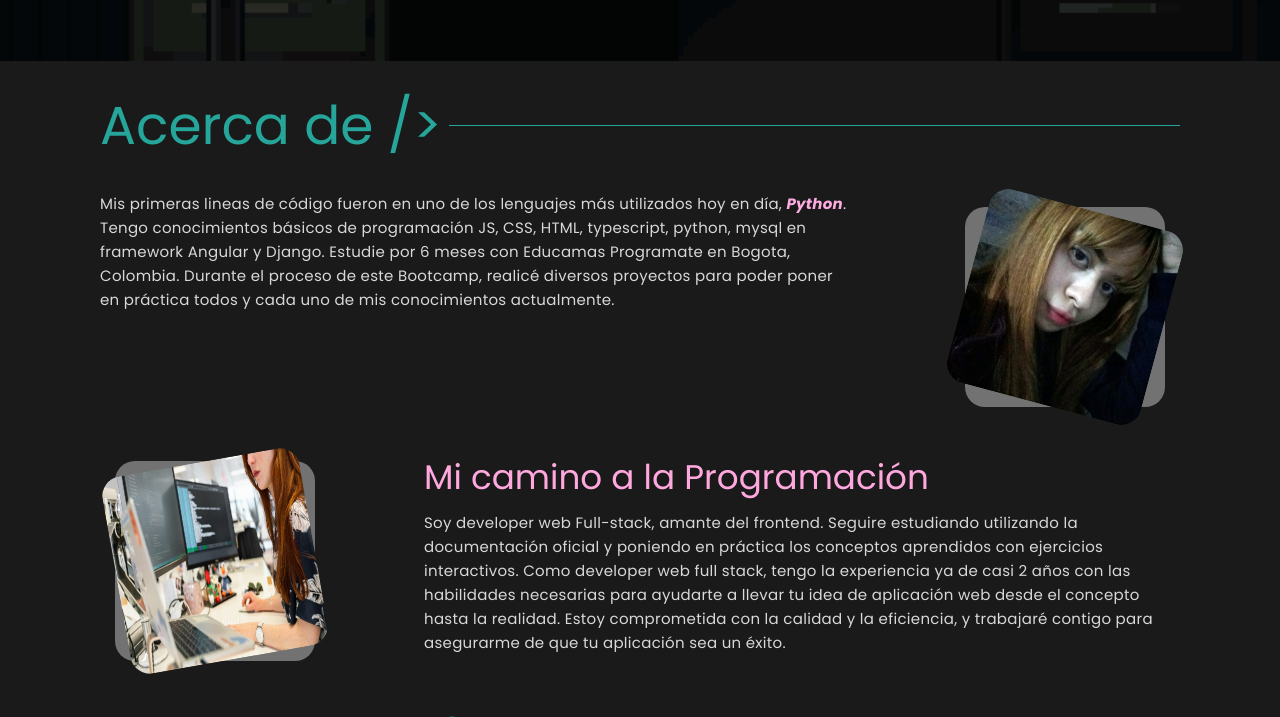
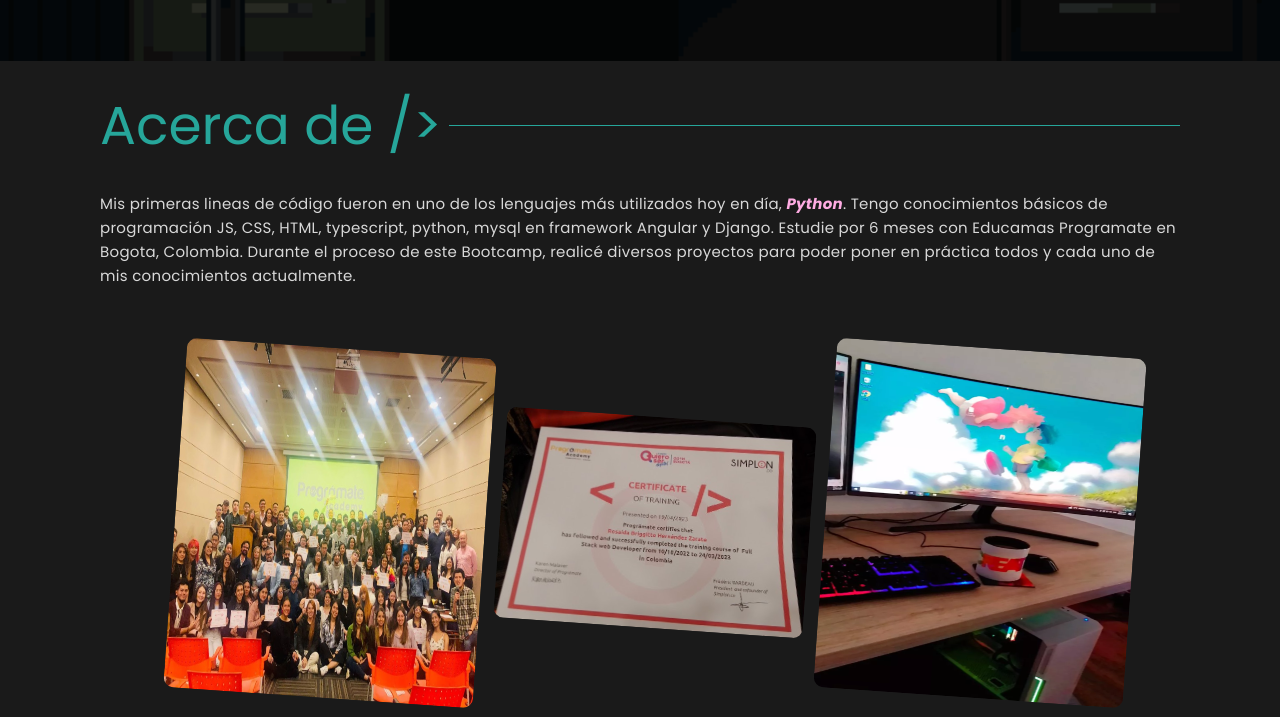
Before and after one commit to Rosaidabhz/portfolio-rosaidabhz, a plain HTML site: page index.html in a window 1280 px wide. Shown: the part 803-1520 px from the top of the page. Drawn offline with nearby package versions, Linux system fonts and the light colour scheme.

Commit message:
septiembre11

```diff
--- a/index.html
+++ b/index.html
@@ -14,7 +14,6 @@
         rel="stylesheet">
     <link rel="shortcut icon" href="assets/logo/logo.png" type="image/x-icon">
     <link rel="stylesheet" href="https://cdnjs.cloudflare.com/ajax/libs/materialize/1.0.0/css/materialize.min.css">
-
 
     <title>Portfolio | Rosaidabhz</title>
     <!-- <meta name="description" content="Portafolio personal de Rosi Hernandez, Desarrollador Web. Aquí podrás encontrar una recopilación de mis proyectos y servicios, así como mis habilidades y experiencia laboral. Me apasiona el desarrollo web  y me encanta crear soluciones innovadoras para cada nuevo proyecto que se me presenta. En mi sitio web encontrarás toda la información que necesitas saber acerca de mis habilidades, mi proceso de trabajo y los proyectos en los que he trabajado. "> -->
@@ -104,9 +103,13 @@
                         </li>
                         <li>
 
-                            <a  class="social-links__a" href="https://www.instagram.com/rosibrig/"  target="_blank" rel="noopener noreferrer">
-                                <svg class="link__icon" xmlns="http://www.w3.org/2000/svg" x="0px" y="0px"  width="24" height="24" viewBox="0 0 30 30">
-                                <path d="M 9.9980469 3 C 6.1390469 3 3 6.1419531 3 10.001953 L 3 20.001953 C 3 23.860953 6.1419531 27 10.001953 27 L 20.001953 27 C 23.860953 27 27 23.858047 27 19.998047 L 27 9.9980469 C 27 6.1390469 23.858047 3 19.998047 3 L 9.9980469 3 z M 22 7 C 22.552 7 23 7.448 23 8 C 23 8.552 22.552 9 22 9 C 21.448 9 21 8.552 21 8 C 21 7.448 21.448 7 22 7 z M 15 9 C 18.309 9 21 11.691 21 15 C 21 18.309 18.309 21 15 21 C 11.691 21 9 18.309 9 15 C 9 11.691 11.691 9 15 9 z M 15 11 A 4 4 0 0 0 11 15 A 4 4 0 0 0 15 19 A 4 4 0 0 0 19 15 A 4 4 0 0 0 15 11 z"></path>
+                            <a class="social-links__a" href="https://www.instagram.com/rosibrig/" target="_blank"
+                                rel="noopener noreferrer">
+                                <svg class="link__icon" xmlns="http://www.w3.org/2000/svg" x="0px" y="0px" width="24"
+                                    height="24" viewBox="0 0 30 30">
+                                    <path
+                                        d="M 9.9980469 3 C 6.1390469 3 3 6.1419531 3 10.001953 L 3 20.001953 C 3 23.860953 6.1419531 27 10.001953 27 L 20.001953 27 C 23.860953 27 27 23.858047 27 19.998047 L 27 9.9980469 C 27 6.1390469 23.858047 3 19.998047 3 L 9.9980469 3 z M 22 7 C 22.552 7 23 7.448 23 8 C 23 8.552 22.552 9 22 9 C 21.448 9 21 8.552 21 8 C 21 7.448 21.448 7 22 7 z M 15 9 C 18.309 9 21 11.691 21 15 C 21 18.309 18.309 21 15 21 C 11.691 21 9 18.309 9 15 C 9 11.691 11.691 9 15 9 z M 15 11 A 4 4 0 0 0 11 15 A 4 4 0 0 0 15 19 A 4 4 0 0 0 19 15 A 4 4 0 0 0 15 11 z">
+                                    </path>
                                 </svg></a>
                         </li>
                     </ul>
@@ -129,7 +132,8 @@
 
                         <div class="container__content">
                             <p>Hola, soy</p>
-                            <h1 class="content__titulo h1-desktop" style="--hero-text-color:var(--white-color);">Rosaida Hernández
+                            <h1 class="content__titulo h1-desktop" style="--hero-text-color:var(--white-color);">Rosaida
+                                Hernández
                             </h1>
                         </div>
 
@@ -172,48 +176,70 @@
             <h2 class="tittle--left">Acerca de /></h2>
 
             <div class="about__container">
-                <article class="about__article flex-item">
 
                 <div class="article__container--texto">
                     <p>
                         Mis primeras lineas de código fueron en uno de los lenguajes más
                         utilizados hoy en día, <i>Python</i>. Tengo conocimientos básicos de
                         programación JS, CSS, HTML, typescript, python, mysql en framework Angular y
-                            Django. Estudie por 6 meses con Educamas Programate en Bogota, Colombia. Durante el proceso de este Bootcamp,
+                        Django. Estudie por 6 meses con Educamas Programate en Bogota, Colombia. Durante el proceso de
+                        este Bootcamp,
                         realicé diversos proyectos para poder poner en práctica todos y cada uno de mis
                         conocimientos actualmente.
                     </p>
                 </div>
 
-                </article>
 
-                <article class="about__article--img ">
-                    <img src="assets/img/webp/1690559534280.jpeg" alt="Neremias-Veron-personal" loading="lazy">
-                </article>
+
+            </div>
+            <section class="section__about max-growth section-pd full-lg-screen">
+
+                <div class="img__container">
+                    <div class="img__item">
+                        <img src="assets/img/webp/programate.jpg" alt="Neremias-veron-formal" loading="lazy">
                     </div>
 
+
+                    <div class="img__item ">
+                        <img src="assets/img/webp/certificate.jpeg" alt="Neremias-veron-formal" loading="lazy"
+                            style="height: 100% !important;">
+                    </div>
+                    <div class="img__item ">
+                        <img src="assets/img/webp/creatrs.webp" alt="Your-Image-Alt-Text" loading="lazy">
+                    </div>
+
+                </div>
+
+            </section>
             <div class="about__container about__container--invert">
                 <article class="about__article">
                     <h4 class="about__subtitle">Mi camino a la Programación</h4>
 
                     <div class="article__container--texto">
                         <p>
-                            Soy developer web Full-stack, amante del frontend. Seguire estudiando utilizando la
-                            documentación oficial y poniendo en práctica los conceptos aprendidos con ejercicios
-                            interactivos. Como developer web full stack, tengo la experiencia ya de casi 2 años con las habilidades
-                            necesarias para ayudarte a llevar tu idea de aplicación web desde el concepto hasta la
-                            realidad. Estoy comprometida con la calidad y la eficiencia, y trabajaré contigo para
-                            asegurarme de que tu aplicación sea un éxito.
+                            Como desarrolladora web Full-stack, me apasiona especialmente el mundo del Frontend. Mi
+                            enfoque constante es la mejora continua, lo que implica estudiar la documentación oficial y
+                            poner en práctica los conceptos a través de ejercicios interactivos. Con casi 2 años de
+                            experiencia en la industria, he adquirido las habilidades necesarias para ayudarte a
+                            transformar tu visión de una aplicación web desde la fase conceptual hasta la realización
+                            completa.
+
+                            Mi compromiso con la calidad y la eficiencia me lleva a trabajar de la mano contigo,
+                            asegurándome de que tu aplicación alcance el éxito deseado. Estoy aquí para impulsar tus
+                            ideas y proyectos al máximo potencial. Espero con
+                            entusiasmo la oportunidad de colaborar contigo.
                         </p>
                     </div>
 
                 </article>
 
                 <article class="about__article--img about__article--rotate">
-                    <img src=" assets/img/webp/woman-coding.jpg" alt="Neremias-veron-formal" loading="lazy">
+                    <img src=" assets/img/webp/img.jpg" alt="Neremias-veron-formal" loading="lazy">
                 </article>
             </div>
         </section>
+
+
 
 
         <!-- SKILLS---------------------------------- -->
@@ -265,7 +291,8 @@
                             <div>
                                 <img class="skill__icons" src="assets/icons/canva.svg" alt="canva" loading="lazy">
                                 <img class="skill__icons" src="assets/icons/figma.svg" alt="figma" loading="lazy">
-                                <img class="skill__icons" src="assets/icons/Adobe_Photoshop_CC_icon.svg" alt="Photoshop" loading="lazy">
+                                <img class="skill__icons" src="assets/icons/Adobe_Photoshop_CC_icon.svg" alt="Photoshop"
+                                    loading="lazy">
 
                             </div>
 
@@ -278,14 +305,16 @@
                             <h5>FrontEnd</h5>
                             <br>
                             <p>
-                                Me especializo en HTML, Bootstrap, CSS y JavaScript. Puedo crear diseños atractivos y funcionales,
+                                Me especializo en HTML, Bootstrap, CSS y JavaScript. Puedo crear diseños atractivos y
+                                funcionales,
                                 que sean accesibles y adaptables a diferentes dispositivos y resoluciones de pantalla.
                             </p>
                             <div>
-                                <img  class="skill__icons" src="assets/icons/Bootstrap_logo.svg" alt="Bootstrap" loading="lazy">
+                                <img class="skill__icons" src="assets/icons/Bootstrap_logo.svg" alt="Bootstrap"
+                                    loading="lazy">
                                 <img class="skill__icons" src="assets/icons/html.svg" alt="html" loading="lazy">
                                 <img class="skill__icons" src="assets/icons/css.svg" alt="css" loading="lazy">
-                                <img  class="skill__icons" src="assets/icons/js.svg" alt="JavaScript" loading="lazy">
+                                <img class="skill__icons" src="assets/icons/js.svg" alt="JavaScript" loading="lazy">
                             </div>
                         </aside>
                     </div>
@@ -376,7 +405,8 @@
                             <small><b>TIPO:</b></small>
                             <small class="text-detalles">Desktop - mobil / Angular, typescript</small>
                             <small><b>ENLACE:</b></small>
-                            <a href="https://rosaidabhz.github.io/avc-import/" target="_blank" rel="noopener">Ver enlace  avc-import </a>
+                            <a href="https://rosaidabhz.github.io/avc-import/" target="_blank" rel="noopener">Ver enlace
+                                avc-import </a>
                         </aside>
                     </div>
                 </article>
@@ -395,15 +425,18 @@
                     <img src="assets/img/webp/Pokeapi.png" alt="proyecto-2">
                     <div class="project__modales--info">
                         <h4>PokeAPI</h4>
-                        <p>La base de la pokedex gira entorno al servicio que llama la PokeApi, esta funcion es llamada a cada uno de los componentes
-                            generados al inicio del proyecto y el TS de cada componente se encarga de llamar los datos requeridos desde la PokeAPI. </p>
+                        <p>La base de la pokedex gira entorno al servicio que llama la PokeApi, esta funcion es llamada
+                            a cada uno de los componentes
+                            generados al inicio del proyecto y el TS de cada componente se encarga de llamar los datos
+                            requeridos desde la PokeAPI. </p>
                         <aside class="project__detalles">
                             <small><b>FECHA:</b></small>
-                            <small class="text-detalles" > 07/12/2022</small>
+                            <small class="text-detalles"> 07/12/2022</small>
                             <small><b>TIPO:</b></small>
-                            <small class="text-detalles" >Web</small>
+                            <small class="text-detalles">Web</small>
                             <small><b>ENLACE:</b></small>
-                            <a href="https://rosaidabhz.github.io/pokedex/" target="_blank" rel="noopener">Ver enlace  pokedex </a>
+                            <a href="https://rosaidabhz.github.io/pokedex/" target="_blank" rel="noopener">Ver enlace
+                                pokedex </a>
                         </aside>
                     </div>
                 </article>
@@ -423,13 +456,16 @@
                     <div class="project__modales--info">
                         <h4>Movie app</h4>
                         <p>El manejo de base de datos mediante el uso de FastApi nos permite manipular informacion de
-                            tablas mediante el uso de logica de progrmacion orientada a objetos, en esta caso haciendo uso
-                            de python, para esto hace manejo de la siguiente estructura Models - Schemas - Services - Routes</p>
+                            tablas mediante el uso de logica de progrmacion orientada a objetos, en esta caso haciendo
+                            uso
+                            de python, para esto hace manejo de la siguiente estructura Models - Schemas - Services -
+                            Routes</p>
                         <aside class="project__detalles">
                             <small><b>FECHA:</b></small>
-                            <small class="text-detalles" >02/02/2023</small>
+                            <small class="text-detalles">02/02/2023</small>
                             <small><b>ENLACE:</b></small>
-                            <a href="https://github.com/Rosaidabhz/my-movie-app-1" target="_blank" rel="noopener">Ver enlace  my-movie-app-1</a>
+                            <a href="https://github.com/Rosaidabhz/my-movie-app-1" target="_blank" rel="noopener">Ver
+                                enlace my-movie-app-1</a>
                         </aside>
                     </div>
             </div>
@@ -446,15 +482,19 @@
                     <img src="assets/img/webp/2.png" alt="proyecto-4">
                     <div class="project__modales--info">
                         <h4>PokeAPI</h4>
-                        <p>Nuestro objetivo con este proyecto es destacar y dar visibilidad a los Consejos Locales de Juventud y Curules Especiales, cubriendo la necesidad de crear una serie de micrositios donde el administrador tenga acceso a crear estos espacios y de esta forma,
-                            ver la información que publique cada Consejo Local de Juventud y Curul Especial de manera independiente.</p>
+                        <p>Nuestro objetivo con este proyecto es destacar y dar visibilidad a los Consejos Locales de
+                            Juventud y Curules Especiales, cubriendo la necesidad de crear una serie de micrositios
+                            donde el administrador tenga acceso a crear estos espacios y de esta forma,
+                            ver la información que publique cada Consejo Local de Juventud y Curul Especial de manera
+                            independiente.</p>
                         <aside class="project__detalles">
                             <small><b>FECHA:</b></small>
-                            <small class="text-detalles" > 04 / 03 / 2023 - 28/ 03 / 2023</small>
+                            <small class="text-detalles"> 04 / 03 / 2023 - 28/ 03 / 2023</small>
                             <small><b>TIPO:</b></small>
-                            <small class="text-detalles" >Lading page mobil y escritorio</small>
+                            <small class="text-detalles">Lading page mobil y escritorio</small>
                             <small><b>ENLACE:</b></small>
-                            <a href="https://github.com/programateacademy/CDJ" target="_blank" rel="noopener">Ver enlace CDJ</a>
+                            <a href="https://github.com/programateacademy/CDJ" target="_blank" rel="noopener">Ver enlace
+                                CDJ</a>
                         </aside>
                     </div>
                 </article>
@@ -517,8 +557,12 @@
                                         d="M12.026,2c-5.509,0-9.974,4.465-9.974,9.974c0,4.406,2.857,8.145,6.821,9.465	c0.499,0.09,0.679-0.217,0.679-0.481c0-0.237-0.008-0.865-0.011-1.696c-2.775,0.602-3.361-1.338-3.361-1.338	c-0.452-1.152-1.107-1.459-1.107-1.459c-0.905-0.619,0.069-0.605,0.069-0.605c1.002,0.07,1.527,1.028,1.527,1.028	c0.89,1.524,2.336,1.084,2.902,0.829c0.091-0.645,0.351-1.085,0.635-1.334c-2.214-0.251-4.542-1.107-4.542-4.93	c0-1.087,0.389-1.979,1.024-2.675c-0.101-0.253-0.446-1.268,0.099-2.64c0,0,0.837-0.269,2.742,1.021	c0.798-0.221,1.649-0.332,2.496-0.336c0.849,0.004,1.701,0.115,2.496,0.336c1.906-1.291,2.742-1.021,2.742-1.021	c0.545,1.372,0.203,2.387,0.099,2.64c0.64,0.696,1.024,1.587,1.024,2.675c0,3.833-2.33,4.675-4.552,4.922	c0.355,0.308,0.675,0.916,0.675,1.846c0,1.334-0.012,2.41-0.012,2.737c0,0.267,0.178,0.577,0.687,0.479	C19.146,20.115,22,16.379,22,11.974C22,6.465,17.535,2,12.026,2z" />
                                 </svg></a>
 
-                                <a href="https://www.instagram.com/rosibrig/" target="_blank" rel="noopener"><svg xmlns="http://www.w3.org/2000/svg" x="0px" y="0px" width="100" height="100" viewBox="0 0 30 30">
-                                    <path d="M 9.9980469 3 C 6.1390469 3 3 6.1419531 3 10.001953 L 3 20.001953 C 3 23.860953 6.1419531 27 10.001953 27 L 20.001953 27 C 23.860953 27 27 23.858047 27 19.998047 L 27 9.9980469 C 27 6.1390469 23.858047 3 19.998047 3 L 9.9980469 3 z M 22 7 C 22.552 7 23 7.448 23 8 C 23 8.552 22.552 9 22 9 C 21.448 9 21 8.552 21 8 C 21 7.448 21.448 7 22 7 z M 15 9 C 18.309 9 21 11.691 21 15 C 21 18.309 18.309 21 15 21 C 11.691 21 9 18.309 9 15 C 9 11.691 11.691 9 15 9 z M 15 11 A 4 4 0 0 0 11 15 A 4 4 0 0 0 15 19 A 4 4 0 0 0 19 15 A 4 4 0 0 0 15 11 z"></path>
+                            <a href="https://www.instagram.com/rosibrig/" target="_blank" rel="noopener"><svg
+                                    xmlns="http://www.w3.org/2000/svg" x="0px" y="0px" width="100" height="100"
+                                    viewBox="0 0 30 30">
+                                    <path
+                                        d="M 9.9980469 3 C 6.1390469 3 3 6.1419531 3 10.001953 L 3 20.001953 C 3 23.860953 6.1419531 27 10.001953 27 L 20.001953 27 C 23.860953 27 27 23.858047 27 19.998047 L 27 9.9980469 C 27 6.1390469 23.858047 3 19.998047 3 L 9.9980469 3 z M 22 7 C 22.552 7 23 7.448 23 8 C 23 8.552 22.552 9 22 9 C 21.448 9 21 8.552 21 8 C 21 7.448 21.448 7 22 7 z M 15 9 C 18.309 9 21 11.691 21 15 C 21 18.309 18.309 21 15 21 C 11.691 21 9 18.309 9 15 C 9 11.691 11.691 9 15 9 z M 15 11 A 4 4 0 0 0 11 15 A 4 4 0 0 0 15 19 A 4 4 0 0 0 19 15 A 4 4 0 0 0 15 11 z">
+                                    </path>
                                 </svg></a>
                         </small>
                     </aside>
--- a/style.css
+++ b/style.css
@@ -95,6 +95,7 @@ p{
     line-height: 1.6rem;
     letter-spacing: 0.3px;
     color: rgb(216, 216, 216);
+
 }
 i{
     color: white;
@@ -426,7 +427,8 @@ img{
     max-width: 1200px;
 }
 .section-pd{
-    padding: 0rem;
+    padding: 1rem;
+
 }
 .txt-center{
     text-align: center;
@@ -706,7 +708,7 @@ img{
 .about__article--img{
 
     width: 200px;
-    margin-bottom: 2rem;
+    margin: 1rem;
     margin-left: auto;
     margin-right: auto;
 
@@ -715,6 +717,8 @@ img{
     animation: float 6s ease-in-out infinite;
     background-color: rgba(255, 255, 255, 0.384);
 }
+
+
 .about__article--img > img {
     display: block;
     border-radius: 10%;
@@ -725,7 +729,7 @@ img{
 .about__article--rotate > img{
     transform: rotate(-10deg);
 }
-.about__article--img img:hover{
+.about__article--img,  img:hover{
     transform: rotate(0deg);
 }
 @media screen and (min-width:768px){
@@ -738,11 +742,13 @@ img{
         align-self: flex-start;
         flex-basis: 60%;
     }
-    .about__article--img{
+    .about__article--img, .about__article--imgg {
         width: 30%;
         animation: none;
         margin: 1rem ;
+
     }
+
 }
 @media screen and (min-width:1024px){
     .section__about{
@@ -793,6 +799,31 @@ img{
     align-items: center; */
     grid-gap: 1rem;
 }
+/* Estilos para pantallas grandes */
+.img__container {
+    display: grid;
+    grid-template-columns: repeat(3, 1fr);
+    grid-template-rows: repeat(1, 1fr);
+    gap: 1rem; /* Espacio entre las imágenes */
+    align-items: center;
+  }
+
+  /* Estilos para pantallas medianas */
+  @media (max-width: 992px) {
+    .img__container {
+      grid-template-columns: repeat(2, 1fr);
+      grid-template-rows: repeat(2, 1fr);
+    }
+
+  }
+
+  /* Estilos para pantallas pequeñas (teléfonos) */
+  @media (max-width: 768px) {
+    .img__container {
+      grid-template-columns: 1fr;
+      grid-template-rows: repeat(3, 1fr);
+    }
+  }
 
 .skill__item{
     padding: 1rem;
@@ -804,6 +835,18 @@ img{
     text-align: center;
 
     background-color: var(--second-color);
+}
+.img__item > img {
+    display: flex;
+    flex-direction: column;
+    align-items: center;
+    text-align: center;
+    width: 100%;
+    height: 350px;
+    transform: rotate(4deg);
+    margin: 1rem;
+    border-radius: 10px;
+
 }
 .skill__item > i {
     font-size: 1.5rem;
```
Also changed, not shown: assets/img/webp/certificate.jpeg (added), assets/img/webp/creatrs.webp (added), assets/img/webp/img.jpg (added), assets/img/webp/programate.jpg (added), assets/img/webp/woman-coding.jpg (deleted). Lines whose indentation alone changed are shown as unchanged.
